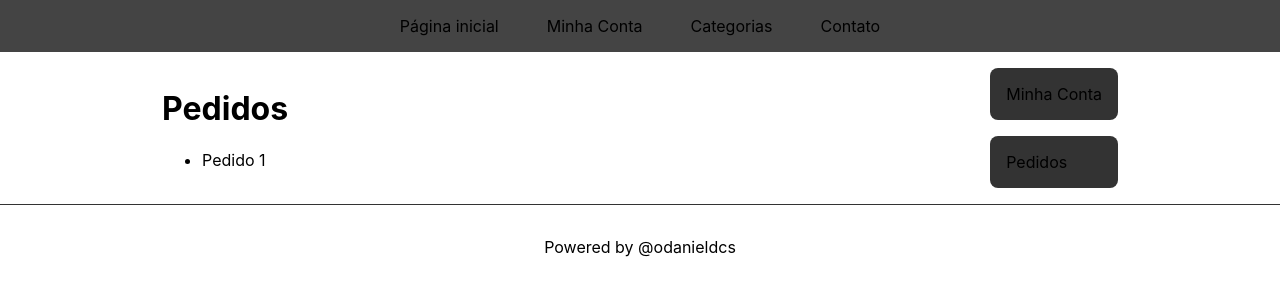
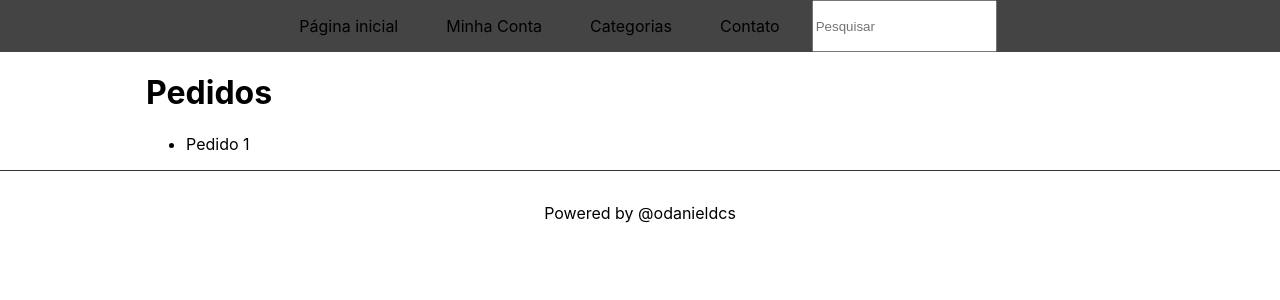
Before and after one commit to dcs-academy/fundamentos-frontend, a Next.js app in the folder nextjs/aula-nextjs/: page /account/orders in a window 1280 px wide. Shown: the top 300 px of the page. Built offline with nearby package versions, Linux system fonts and the light colour scheme.

Commit message:
feat: source nextjs lesson 06

```diff
--- a/nextjs/aula-nextjs/components/layout/Header.js
+++ b/nextjs/aula-nextjs/components/layout/Header.js
@@ -16,6 +16,7 @@ export default function Header() {
             {path.label}
           </Link>
         ))}
+        <input type="text" placeholder="Pesquisar" />
       </nav>
     </header>
   );
--- a/nextjs/aula-nextjs/pages/_app.js
+++ b/nextjs/aula-nextjs/pages/_app.js
@@ -1,19 +1,13 @@
 import "../styles/globals.css";
 import Layout from "../components/layout/multiple/Layout";
-import AccountLayout from "../components/layout/multiple/AccountLayout";
 
 function MyApp({ Component, pageProps, router }) {
-  if (router.pathname.startsWith("/account")) {
-    return (
-      <AccountLayout>
-        <Component {...pageProps} />
-      </AccountLayout>
-    );
-  }
+  const CustomLayout = Component.layout || Layout;
+
   return (
-    <Layout>
+    <CustomLayout>
       <Component {...pageProps} />
-    </Layout>
+    </CustomLayout>
   );
 }
 
--- a/nextjs/aula-nextjs/pages/account/index.js
+++ b/nextjs/aula-nextjs/pages/account/index.js
@@ -1,3 +1,5 @@
+import AccountLayout from "../../components/layout/multiple/AccountLayout";
+
 export default function PageAccount() {
   return (
     <div>
@@ -6,3 +8,5 @@ export default function PageAccount() {
     </div>
   );
 }
+
+PageAccount.layout = AccountLayout;
```
